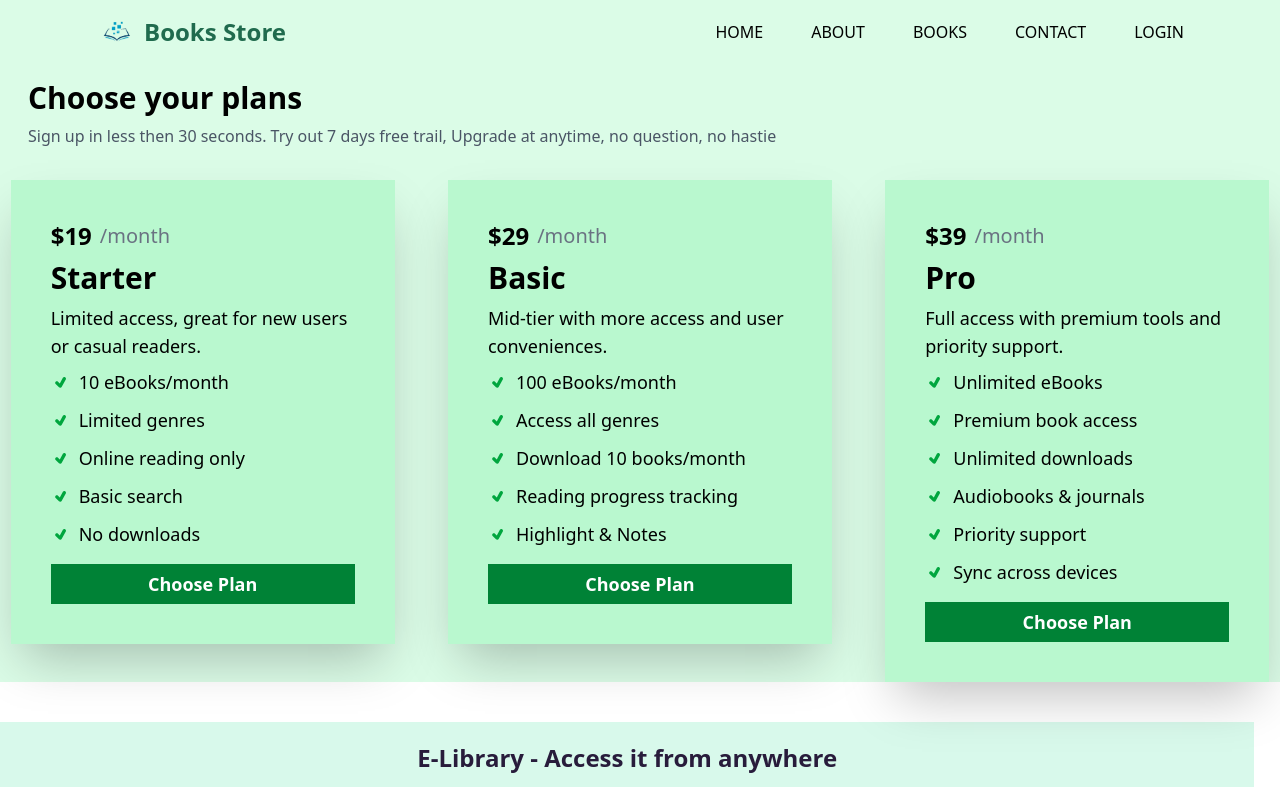
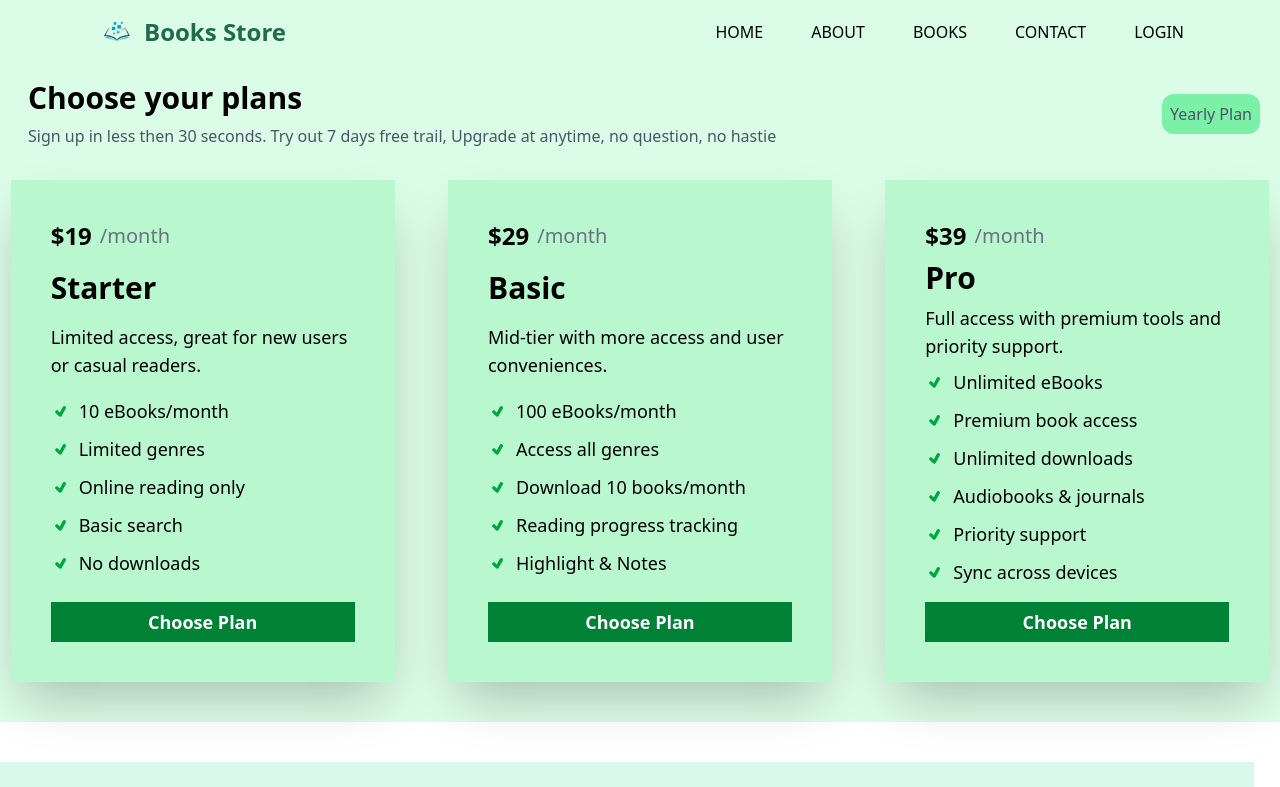
Before and after one commit to Gautamkunwar1/E-library, a React (Vite) app in the folder frontend/: page /premium in a window 1280 px wide. Shown: the top 787 px of the page. Built offline with nearby package versions, Linux system fonts and the light colour scheme.

Commit message:
fixes design of premium plan page

```diff
--- a/frontend/src/Components/Features.jsx
+++ b/frontend/src/Components/Features.jsx
@@ -11,7 +11,6 @@ function Features({features}){
                 </div>
             ))}
         </div>
-
         </>
     )
 }
--- a/frontend/src/Components/PremiumPlan.jsx
+++ b/frontend/src/Components/PremiumPlan.jsx
@@ -1,14 +1,13 @@
 import Features from "./Features";
 
-function PremiumPlan({price,planName,description,features}) {
+function PremiumPlan({price,planName,description,features,isYearly}) {
     return (
         <>
-            <div className="flex flex-col justify-between h-full p-10 w-full sm:w-[80%] md:w-[60%] lg:w-[30%] mx-auto bg-green-200 shadow-2xl space-y-2 text-lg">
+            <div className="flex flex-col justify-between p-10 w-full sm:w-[80%] md:w-[60%] lg:w-[30%] mx-auto bg-green-200 shadow-2xl space-y-2 text-lg">
                 <div className="flex gap-2 items-center sm:gap-y-2">
                     <h1 className="text-2xl font-semibold">${price} </h1>
-                    <p className="text-gray-500 text-xl"> /month</p>
+                    <p className="text-gray-500 text-xl">/{isYearly ? "year" : "month"}</p>
                 </div>
-
                 <h2 className="text-3xl font-bold">{planName}</h2>
                 <p>{description}</p>
 
--- a/frontend/src/Pages/Premium.jsx
+++ b/frontend/src/Pages/Premium.jsx
@@ -1,7 +1,9 @@
+import { useState } from "react";
 import PremiumPlan from "../Components/PremiumPlan";
 
 function Premium(){
-    const plans = [
+    const [isYearly,setYearly] = useState(false);
+    const monthlyPlans = [
         {
             price : 19,
             planName: "Starter",
@@ -39,18 +41,30 @@ function Premium(){
                 "Sync across devices"
             ]
         }
-    ]
+    ];
+
+    const yearlyPlans = monthlyPlans.map(plan=>({
+        ...plan,
+        price : plan.price *10,
+    }));
+
+    const displayedPlans = isYearly ? yearlyPlans :monthlyPlans;
     return(
         <>
-        <div className="bg-green-100 pt-20">
-            <div className="pl-7 space-y-2 ">
+        <div className="bg-green-100 pt-20 pb-10">
+            <div className="flex w-full justify-between">
+                <div className="pl-7 space-y-2">
             <h1 className="text-3xl font-bold">Choose your plans</h1>
             <p className="text-gray-600 ">Sign up in less then 30 seconds. Try out 7 days free trail, Upgrade at anytime, no question, no hastie</p>
         </div>
+        <div className="flex justify-center items-center mr-5"><button className="p-2  cursor-pointer bg-green-300 rounded-xl font-medium text-gray-600 hover:bg-green-400" onClick={()=>setYearly(prev=>!prev)}>{isYearly ? "Monthly Plan": "Yearly Plan"}</button></div>
+
+            </div>
+
 
             <div className="flex flex-wrap justify-center gap-8 pt-8">
-            {plans.map((plan,index)=>(
-                <PremiumPlan key={index} {...plan}/>
+            {displayedPlans.map((plan,index)=>(
+                <PremiumPlan key={index} {...plan} isYearly={isYearly}/>
 
             ))}
         </div>
```
